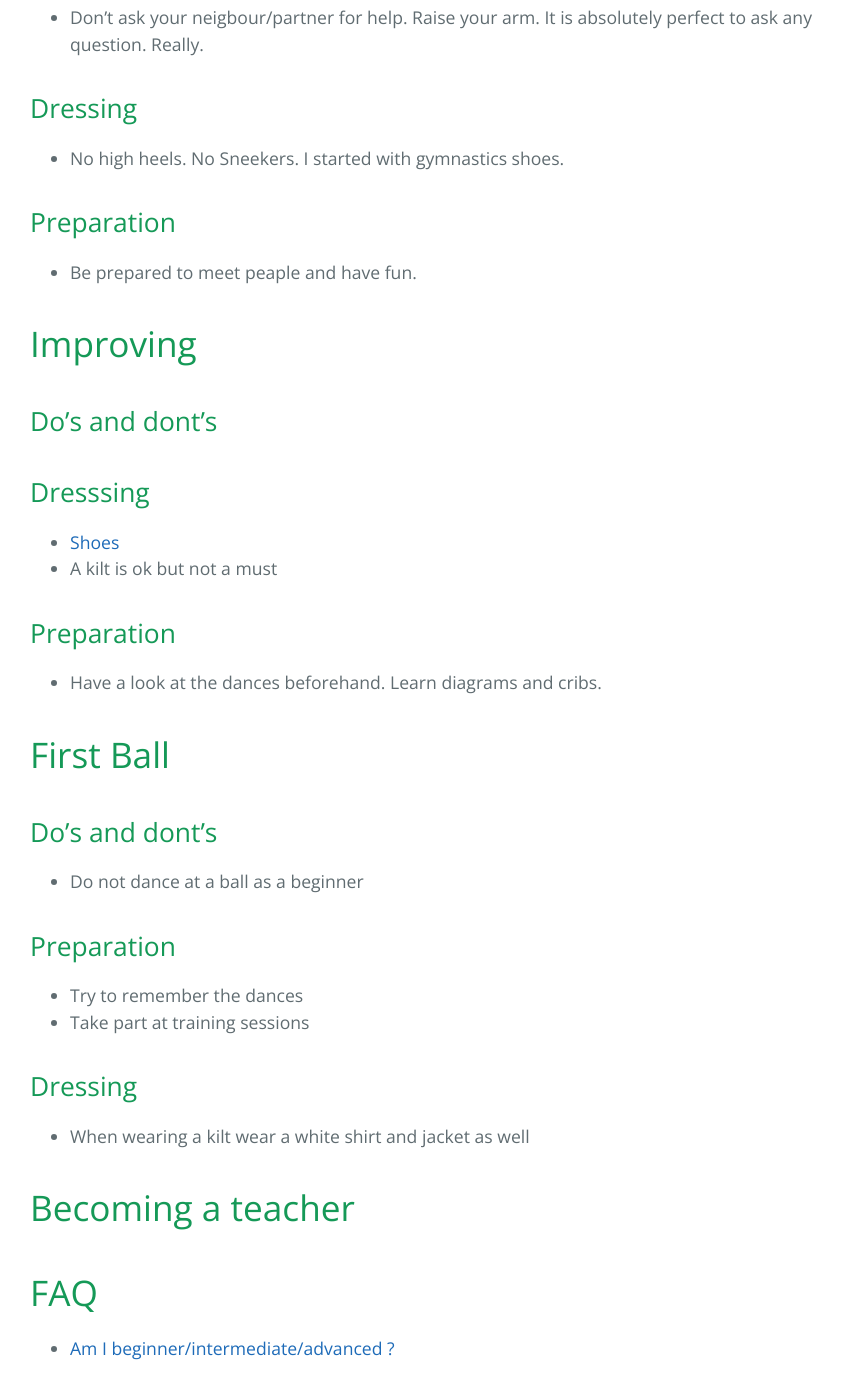
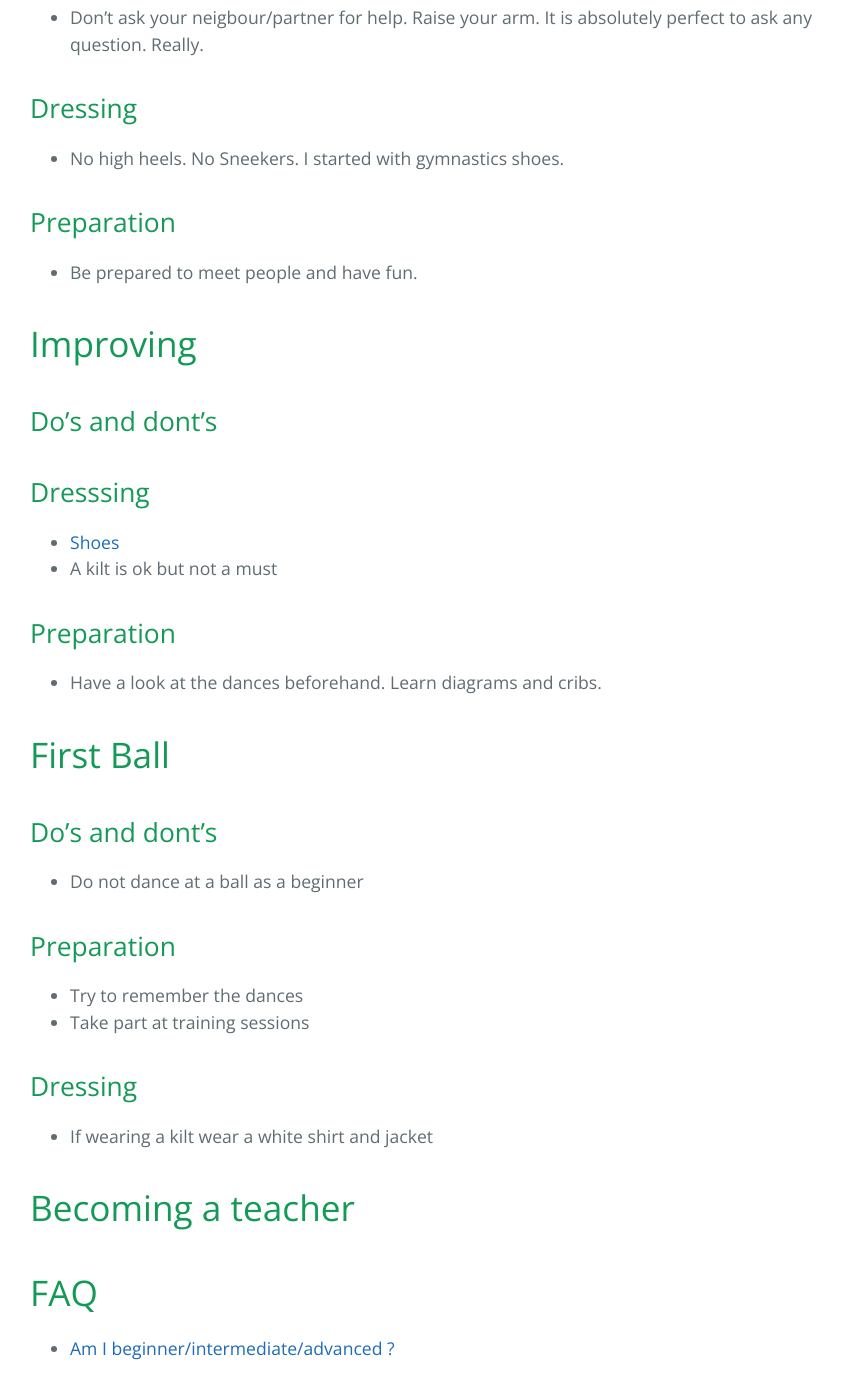
Before and after one commit to trautw/SCD-Quickstart, a Jekyll site: the page built from docs/index.md, in a window 1280 px wide and 1400 px high, scrolled down 942 px. Shown: the whole window, without its empty margins (194-1037 px from the left). Built offline with Jekyll 4.4.1, drawn with Linux system fonts in a browser that asks for light colours.

Commit message:
Update index.md

```diff
--- a/docs/index.md
+++ b/docs/index.md
@@ -15,7 +15,7 @@ overview: true
 * No high heels. No Sneekers. I started with gymnastics shoes.
 
 ## Preparation
-* Be prepared to meet peaple and have fun.
+* Be prepared to meet people and have fun.
 
 # Improving
 ## Do's and dont's
@@ -37,7 +37,7 @@ overview: true
 * Take part at training sessions
 
 ## Dressing
-* When wearing a kilt wear a white shirt and jacket as well
+* If wearing a kilt wear a white shirt and jacket
 
 # Becoming a teacher
 
```
